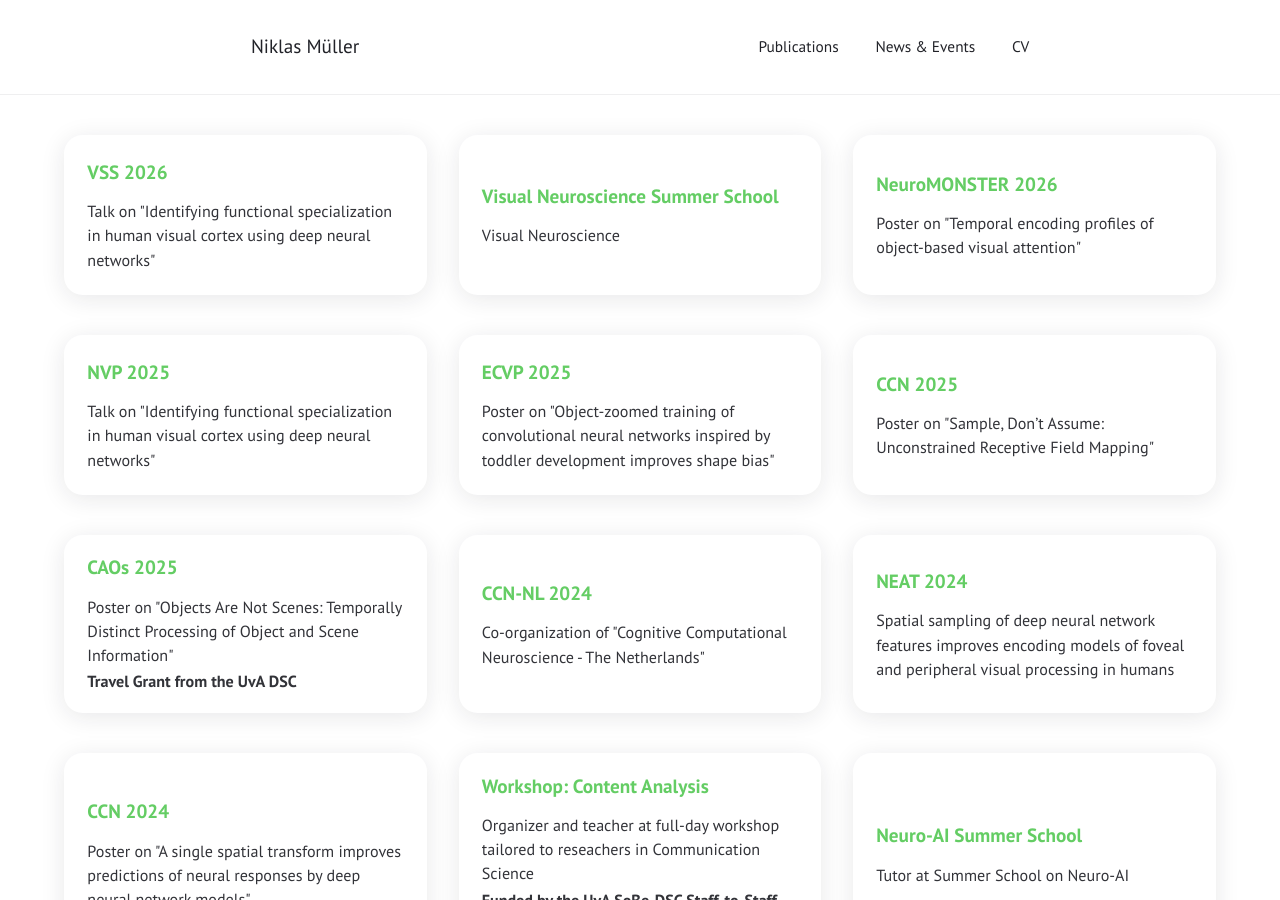
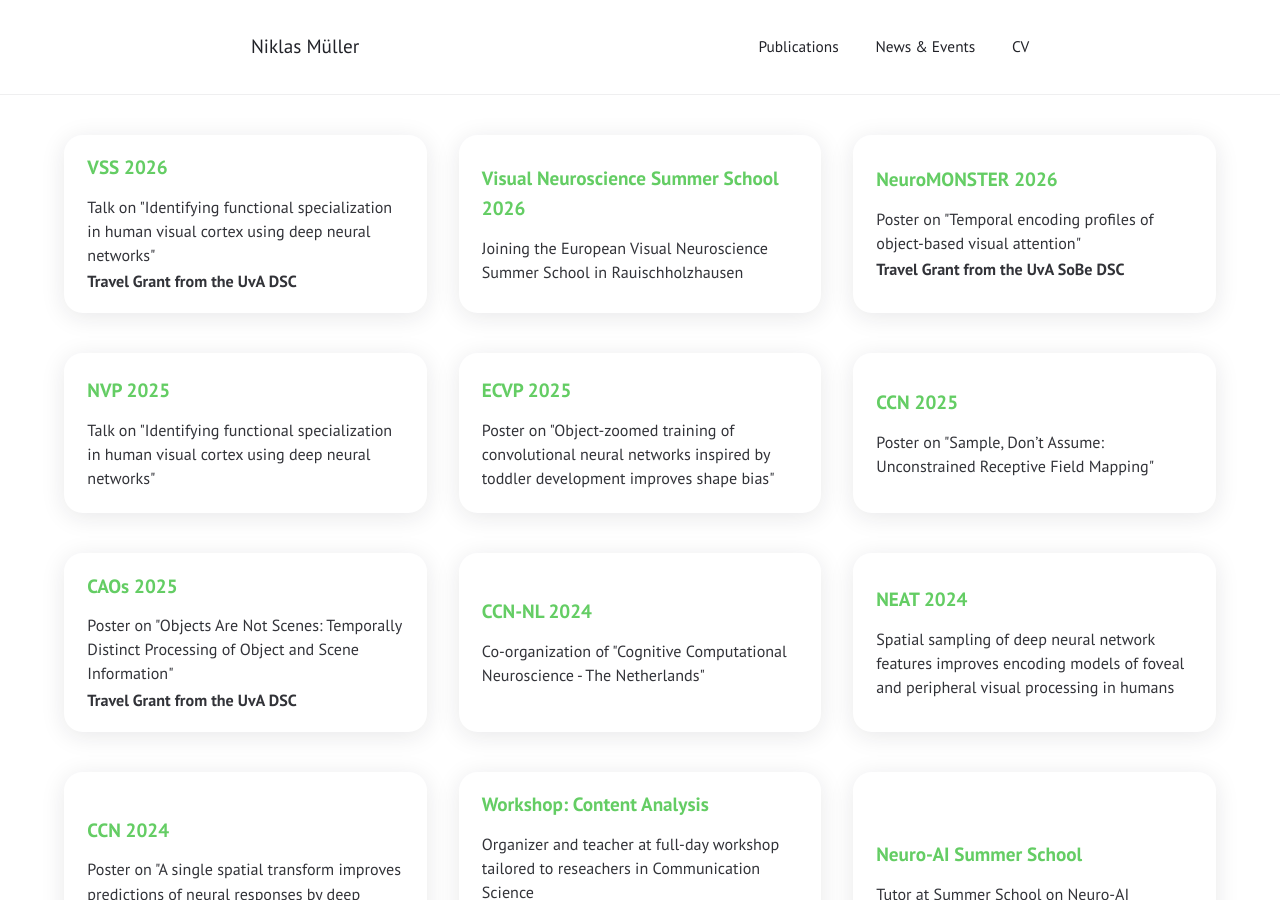
Before and after one commit to niklas-mueller/niklas-mueller.github.io, a Jekyll site: the page built from news.md, in a window 1280 px wide and 900 px high. Built offline with Jekyll 4.4.1, drawn with Linux system fonts in a browser that asks for light colours.

Commit message:
Date upadte

```diff
--- a/_news/2026-04-15-neuromonster26.md
+++ b/_news/2026-04-15-neuromonster26.md
@@ -5,6 +5,7 @@ layout: post
 body_class: full-page
 categories: media
 date: 2026-04-15
+funding: Travel Grant from the UvA SoBe DSC
 type: Poster
 topic: Temporal encoding profiles of object-based visual attention
 description: >
--- a/_news/2026-04-15-vns26.md
+++ b/_news/2026-04-15-vns26.md
@@ -1,12 +1,12 @@
 ---
-title:  "Visual Neuroscience Summer School"
+title:  "Visual Neuroscience Summer School 2026"
 mathjax: true
 layout: post
 body_class: full-page
 categories: media
 date: 2026-04-15
 type: Summer school
-topic: Visual Neuroscience
+topic: Joining the European Visual Neuroscience Summer School in Rauischholzhausen
 description: >
         Looking forward to attending the legendary European Visual Neuroscience Summer School in the beautiful Rauischholzhausen Castle, Germany.
 ---
--- a/_news/2026-04-15-vss26.md
+++ b/_news/2026-04-15-vss26.md
@@ -6,6 +6,7 @@ body_class: full-page
 categories: media
 date: 2026-04-15
 type: Talk
+funding: Travel Grant from the UvA DSC
 topic: Identifying functional specialization in human visual cortex using deep neural networks
 description: >
         Happy to have been selected to give a talk at the Vision Science Society Meeting 2026 in Florida, USA on "Identifying functional specialization in human visual cortex using deep neural networks"
```
